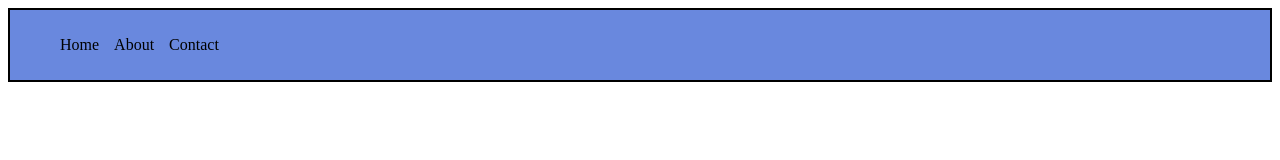
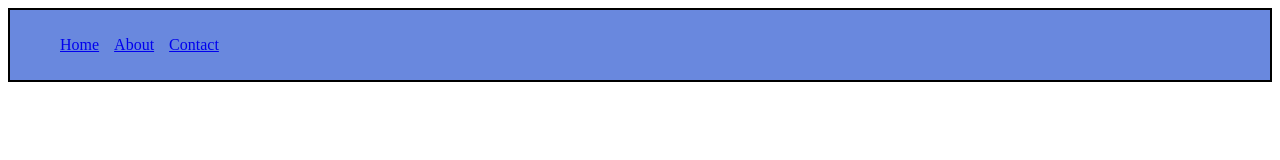
Before and after one commit to ks9927/my-test-app, an Angular app in the folder testing-app/: page / in a window 1280 px wide. Shown: the top 160 px of the page. Built offline with nearby package versions, Linux system fonts and the light colour scheme.

Commit message:
added routes and paths to app.routes.ts

```diff
--- a/testing-app/src/app/app.routes.ts
+++ b/testing-app/src/app/app.routes.ts
@@ -1,3 +1,11 @@
 import { Routes } from '@angular/router';
+import { HomeComp } from './home-comp/home-comp';
+import { AboutComp } from './about-comp/about-comp';
+import { ContactComp } from './contact-comp/contact-comp';
 
-export const routes: Routes = [];
+export const routes: Routes = [
+    { path: 'home', component: HomeComp },
+    { path: 'about', component: AboutComp},
+    { path: 'contact', component: ContactComp},
+
+];
--- a/testing-app/src/app/app.ts
+++ b/testing-app/src/app/app.ts
@@ -1,5 +1,6 @@
 import { Component, signal } from '@angular/core';
 import { RouterOutlet } from '@angular/router';
+;
 import { Header } from './header/header';
 @Component({
   selector: 'app-root',
--- a/testing-app/src/app/header/header.html
+++ b/testing-app/src/app/header/header.html
@@ -1,7 +1,7 @@
 <header>
     <ul>
-        <li>Home</li>
-        <li>About</li>
-        <li>Contact</li>
+        <a href="home"><li>Home</li></a>
+        <a href="about"><li>About</li></a>
+        <a href="contact"><li>Contact</li></a>
     </ul>
 </header>
```
